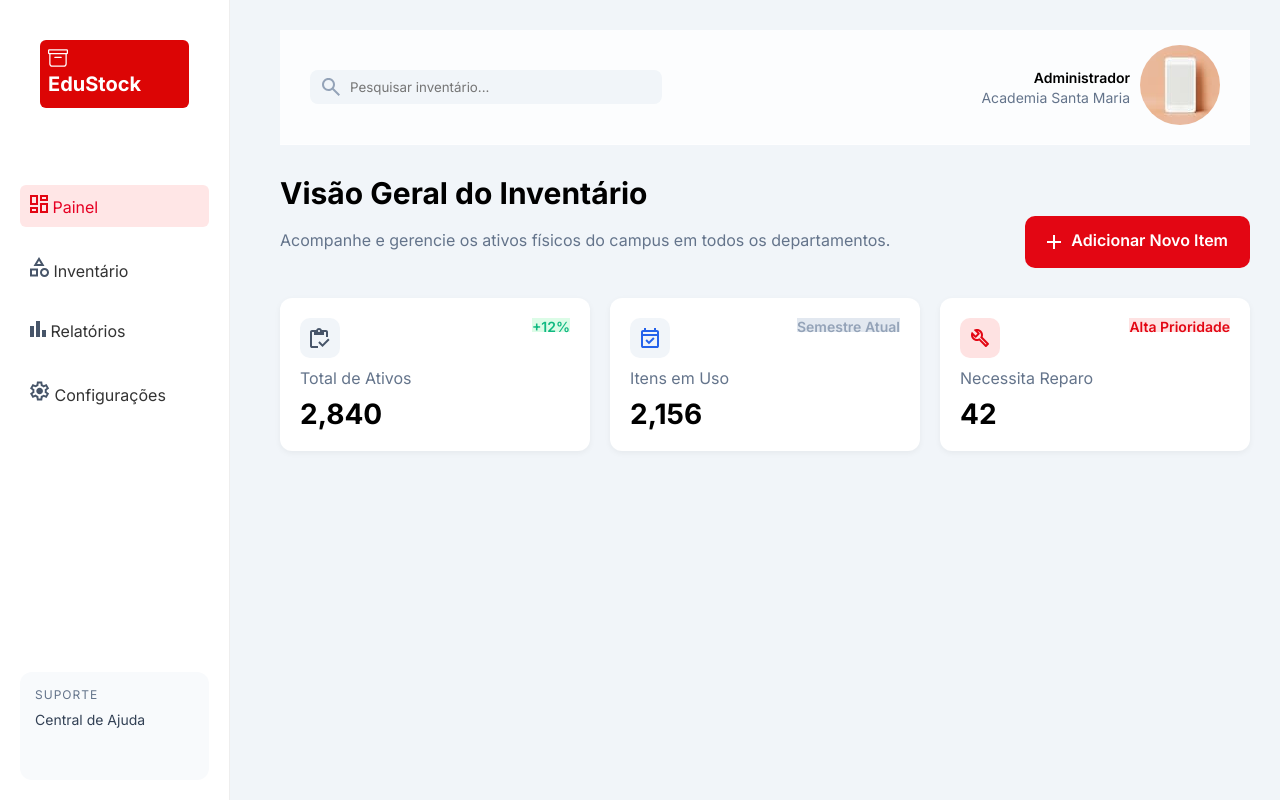
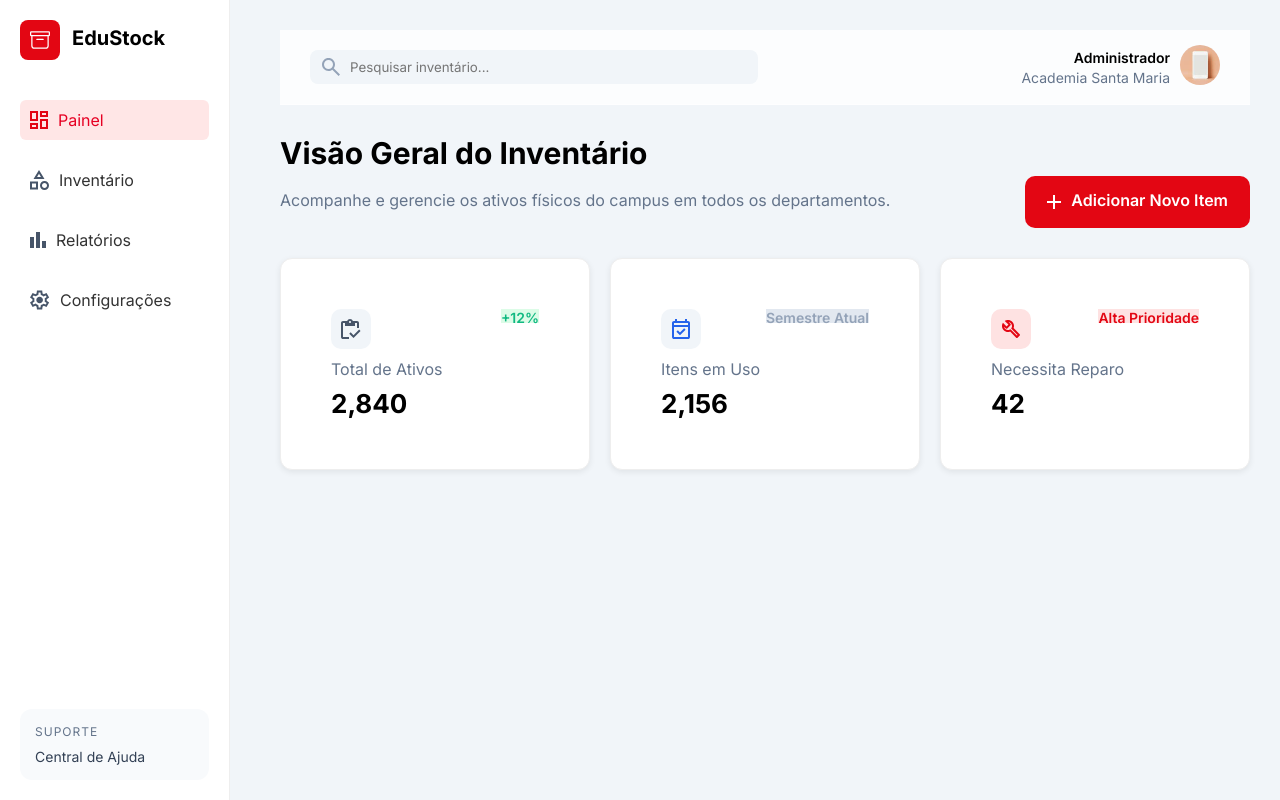
Before and after one commit to Katrisbug/Painel-Dashboard, a plain HTML site: page index.html in a window 1280 px wide. Drawn offline with nearby package versions, Linux system fonts and the light colour scheme.

Commit message:
minimos ajustes na logo para que fique certo e no header/ cards ficam maior

```diff
--- a/css/cards.css
+++ b/css/cards.css
@@ -7,9 +7,11 @@
 
 .card {
     background: #fff;
-    padding: 20px;
+    padding: 50px;
+    width: -40px;
     border-radius: 12px;
-    box-shadow: 0 2px 6px rgba(0,0,0,0.05);
+    box-shadow: 0 2px 6px rgba(0, 0, 0, 0.075);
+    border: 1px solid #eee;
 }
 
 .card-top {
@@ -19,7 +21,7 @@
 }
 
 .card h3 {
-    font-size: 28px;
+    font-size: 26px;
     margin-top: 5px;
 }
 
--- a/css/header.css
+++ b/css/header.css
@@ -20,6 +20,7 @@ h2 {
 }
 
 .pesquisa {
+    width: 448px;
     display: flex;
     align-items: center;
     gap: 10px;
@@ -47,6 +48,7 @@ h2 {
 
 .avatar > img{
     border-radius:50%;
+    width: 40px;
 }
 
 .content {
--- a/css/side_bar.css
+++ b/css/side_bar.css
@@ -1,21 +1,33 @@
 .logo {
-    margin: 20px;
-    color: white;
-    background-color: rgb(220, 5, 5);
-    padding: 8px;
-    border-radius: 6px;
+    display: flex;
+    align-items: center;
+    gap: 12px;
+    margin-bottom: 20px;
+}
+
+.logo-icon {
+    background: #E30613;
+    padding: 10px;
+    border-radius: 8px;
+    display: flex;
+    align-items: center;
+    justify-content: center;
 }
 
 .side-bar{
+    display: flex;
+    flex-direction: column;
+    justify-content: space-between;
     width:230px;
     background:#ffffff;
     padding:20px;
     border-right:1px solid #eee;
-    display: grid;
 }
 
 .side-bar > nav > a{
-    display:block;
+    display:flex;
+    align-items: center;
+    gap:10px;
     padding:10px;
     margin-bottom:10px;
     color:#333;
@@ -39,7 +51,7 @@
 }
 
 .suporte{
-    margin-top: 210px;
+    margin-top: auto;
     font-size:14px;
     background: var(--background-suporte);
     border-radius:12px;
--- a/index.html
+++ b/index.html
@@ -11,12 +11,12 @@
     <div class="side-bar">
         <div class="container-bar">
             <div class="logo">
-                <svg xmlns="http://www.w3.org/2000/svg" width="20" height="20" fill="currentColor" class="bi bi-archive" viewBox="0 0 16 16">
-                    <path d="M0 2a1 1 0 0 1 1-1h14a1 1 0 0 1 1 1v2a1 1 0 0 1-1 1v7.5a2.5 2.5 0 0 1-2.5 2.5h-9A2.5 2.5 0 0 1 1 12.5V5a1 1 0 0 1-1-1zm2 3v7.5A1.5 1.5 0 0 0 3.5 14h9a1.5 1.5 0 0 0 1.5-1.5V5zm13-3H1v2h14zM5 7.5a.5.5 0 0 1 .5-.5h5a.5.5 0 0 1 0 1h-5a.5.5 0 0 1-.5-.5"/>
-                </svg>
-
+                <div class="logo-icon">
+                    <svg xmlns="http://www.w3.org/2000/svg" width="20" height="20" fill="#FFFFFF" class="bi bi-archive" viewBox="0 0 16 16">
+                        <path d="M0 2a1 1 0 0 1 1-1h14a1 1 0 0 1 1 1v2a1 1 0 0 1-1 1v7.5a2.5 2.5 0 0 1-2.5 2.5h-9A2.5 2.5 0 0 1 1 12.5V5a1 1 0 0 1-1-1zm2 3v7.5A1.5 1.5 0 0 0 3.5 14h9a1.5 1.5 0 0 0 1.5-1.5V5zm13-3H1v2h14zM5 7.5a.5.5 0 0 1 .5-.5h5a.5.5 0 0 1 0 1h-5a.5.5 0 0 1-.5-.5"/>
+                    </svg>
+                </div>
                 <h1>EduStock</h1>
-
             </div>
 
         </div>
```
